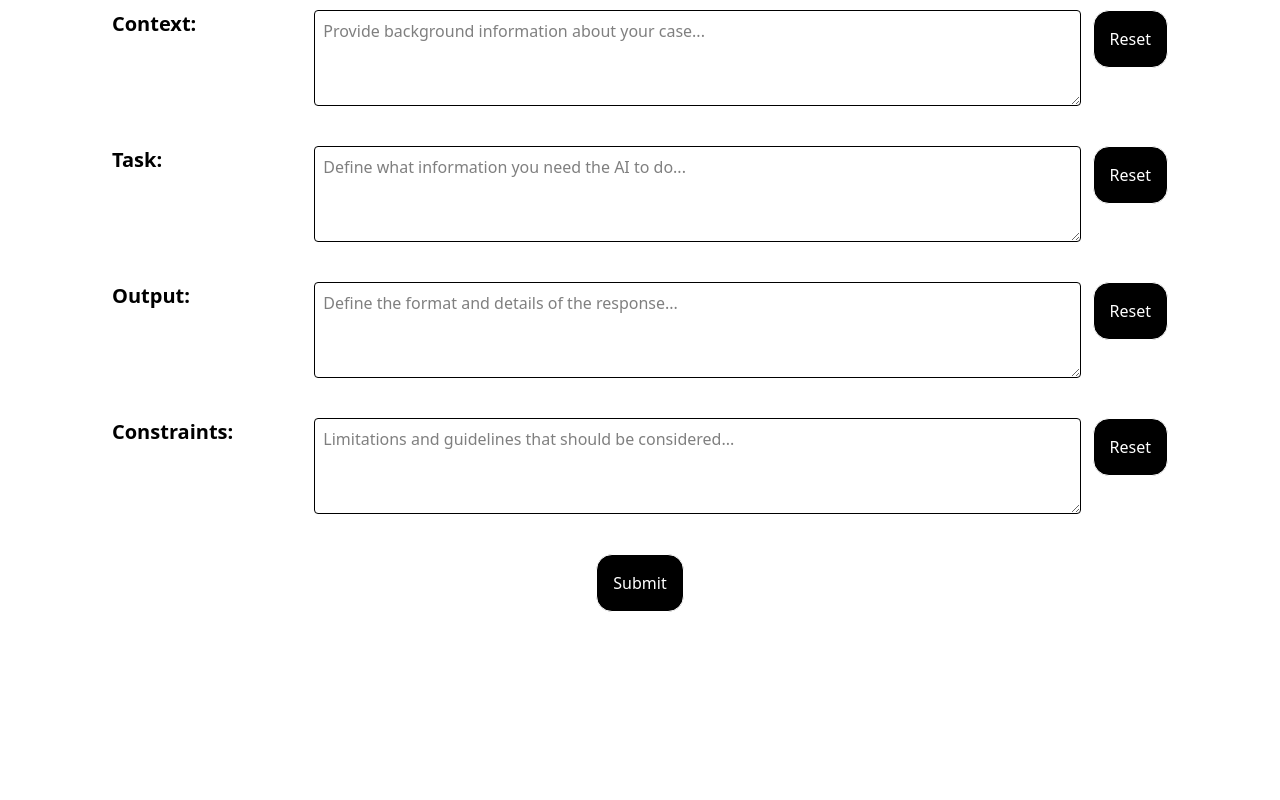
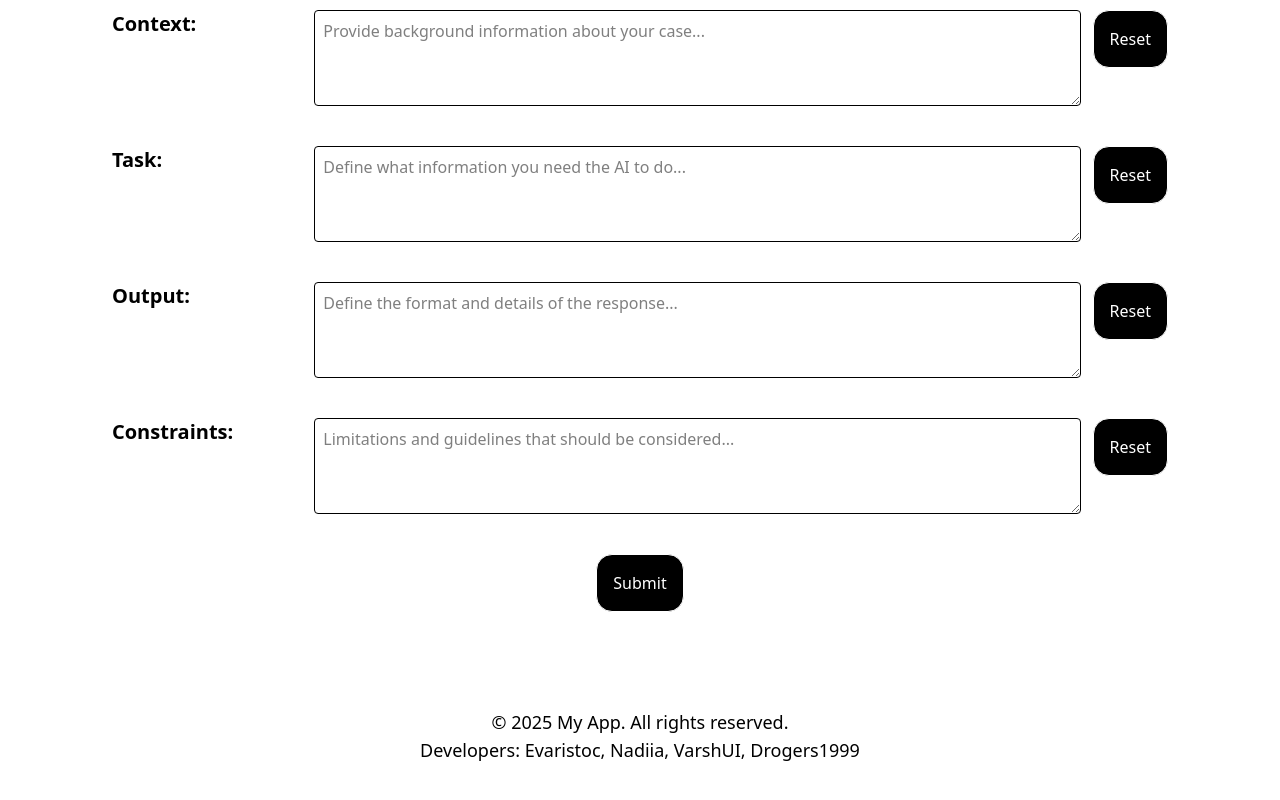
Before and after one commit to chingu-voyages/V54-tier1-team-01, a React (Vite) app in the folder client/: page / in a window 1280 px wide. Shown: the part 344-1144 px from the top of the page. Before the commit the page ends 1068 px from the top, so only its background shows below. Built offline with nearby package versions, Linux system fonts and the light colour scheme; no server answers.

Commit message:
Added Footer component and styles

```diff
--- a/client/src/App.jsx
+++ b/client/src/App.jsx
@@ -1,12 +1,14 @@
 import "./App.css";
 import HeaderComponent from "./components/Header";
 import MainComponent from "./components/Main";
+import Footer from "./components/Footer";
 
 function App() {
   return (
     <>
       <HeaderComponent />
       <MainComponent />
+      <Footer />
     </>
 
   );
--- /dev/null
+++ b/client/src/components/Footer.jsx
@@ -0,0 +1,10 @@
+import React from "react";
+
+export default function Footer() {
+   return (
+       <footer className="text-black text-center py-4 text-lg">
+            <p>&copy; {new Date().getFullYear()} My App. All rights reserved.</p>
+            <p>Developers: Evaristoc, Nadiia, VarshUI, Drogers1999</p>
+        </footer>
+    );
+}
--- /dev/null
+++ b/package.json
@@ -0,0 +1,5 @@
+{
+  "dependencies": {
+    "@google/generative-ai": "^0.24.0"
+  }
+}
```
Also changed, not shown: 1 other file (tests, documents, lock files or other folders).
